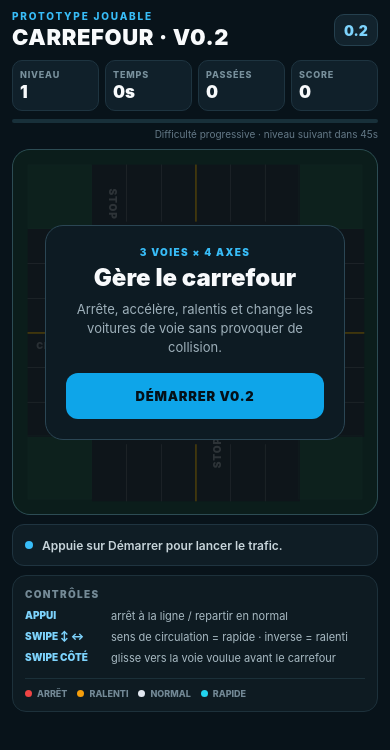
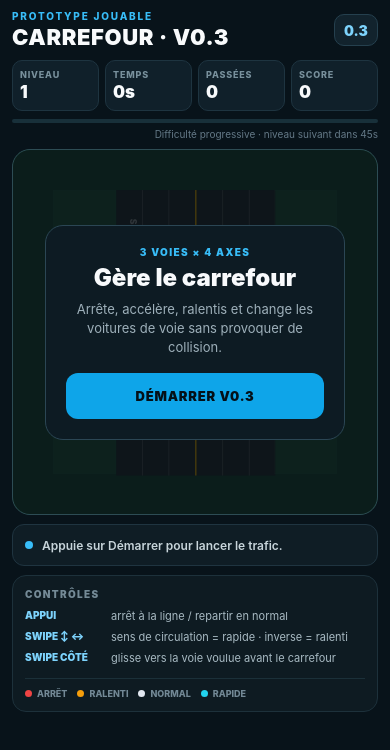
Before and after one commit to keany-albertini/Mobile_App, a React Native app: screen / in a window 390 px wide. Shown: the top 750 px of the page. Built offline with nearby package versions, Linux system fonts and the light colour scheme.

Commit message:
fix: restore road width and extend visible approaches

```diff
--- a/App.js
+++ b/App.js
@@ -9,7 +9,7 @@ import {
 import { StatusBar } from 'expo-status-bar';
 
 const LANE_COUNT = 3;
-const CAMERA_SCALE = 0.92;
+const CAMERA_SCALE = 0.78;
 const DIRECTIONS = ['north', 'south', 'west', 'east'];
 const CAR_COLORS = [
   '#38bdf8',
@@ -45,11 +45,11 @@ const isVertical = (direction) =>
   direction === 'north' || direction === 'south';
 
 const makeGeometry = (size) => {
-  const roadWidth = size * 0.62;
+  const roadWidth = size * 0.56;
   const roadHalf = roadWidth / 2;
   const laneWidth = roadWidth / (LANE_COUNT * 2);
-  const carLength = laneWidth * 1.12;
-  const carWidth = laneWidth * 0.56;
+  const carLength = laneWidth * 1.23;
+  const carWidth = laneWidth * 0.62;
   const center = size / 2;
 
   return {
@@ -809,10 +809,10 @@ export default function App() {
         <View style={styles.header}>
           <View>
             <Text style={styles.eyebrow}>PROTOTYPE JOUABLE</Text>
-            <Text style={styles.title}>CARREFOUR · V0.2</Text>
+            <Text style={styles.title}>CARREFOUR · V0.3</Text>
           </View>
           <View style={styles.versionBadge}>
-            <Text style={styles.versionBadgeText}>0.2</Text>
+            <Text style={styles.versionBadgeText}>0.3</Text>
           </View>
         </View>
 
@@ -892,7 +892,7 @@ export default function App() {
                     pressed && styles.primaryButtonPressed,
                   ]}
                 >
-                  <Text style={styles.primaryButtonText}>DÉMARRER V0.2</Text>
+                  <Text style={styles.primaryButtonText}>DÉMARRER V0.3</Text>
                 </Pressable>
               </View>
             </View>
```
